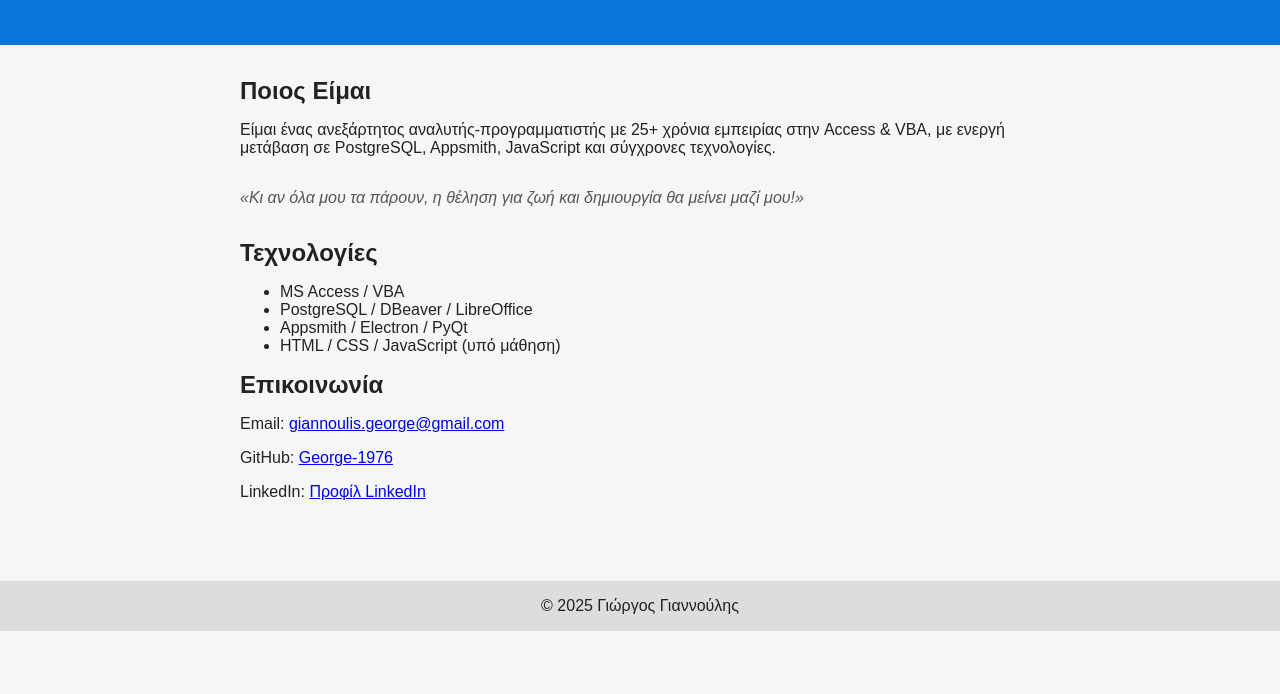
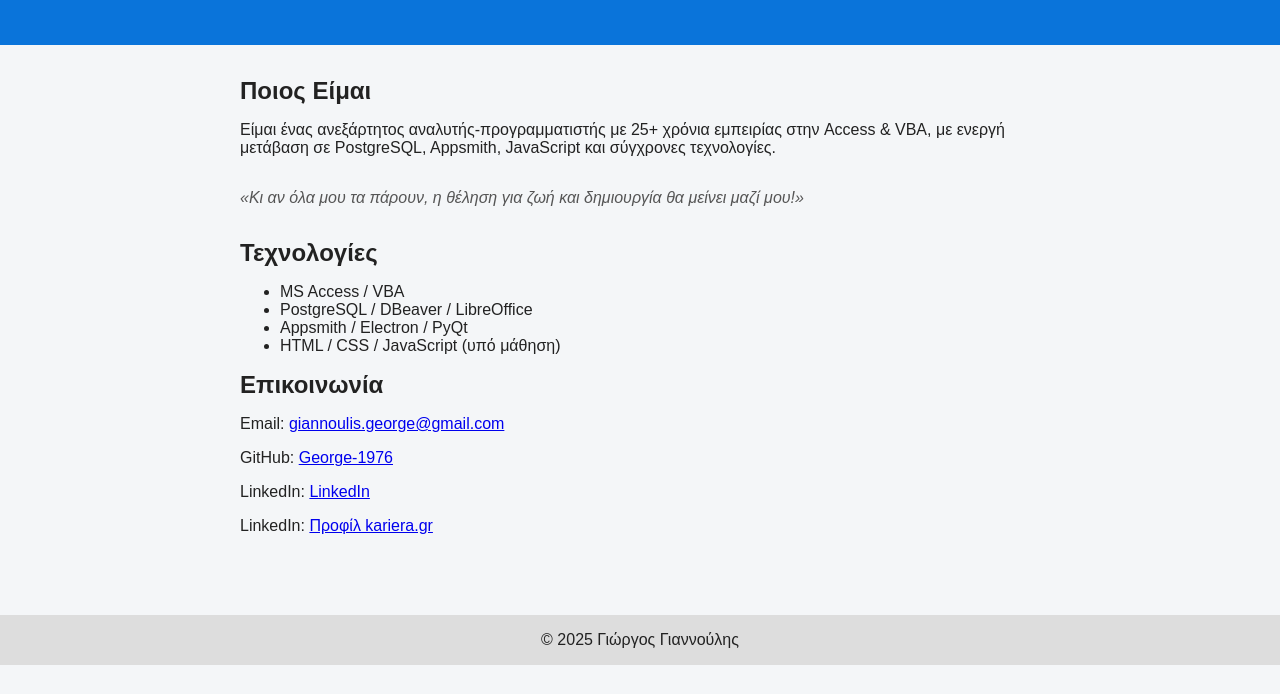
Before and after one commit to George-1976/george-1976.github.io, a plain HTML site: page index.html in a window 1280 px wide. Shown: the part 106-800 px from the top of the page. Drawn offline with Linux system fonts and the light colour scheme.

Commit message:
Update index.html

```diff
--- a/index.html
+++ b/index.html
@@ -36,7 +36,8 @@
         <h2>Επικοινωνία</h2>
         <p>Email: <a href="mailto:giannoulis.george@gmail.com">giannoulis.george@gmail.com</a></p>
         <p>GitHub: <a href="https://github.com/George-1976" target="_blank">George-1976</a></p>
-        <p>LinkedIn: <a href="https://www.linkedin.com/in/γιώργος-γιαννούλης-4192631a4/" target="_blank">Προφίλ LinkedIn</a></p>
+        <p>LinkedIn: <a href="https://www.linkedin.com/in/γιώργος-γιαννούλης-4192631a4/" target="_blank">LinkedIn</a></p>
+        <p>LinkedIn: <a href="https://www.kariera.gr/en/profile">Προφίλ kariera.gr</a></p>
     </section>
 
     <footer>
```
